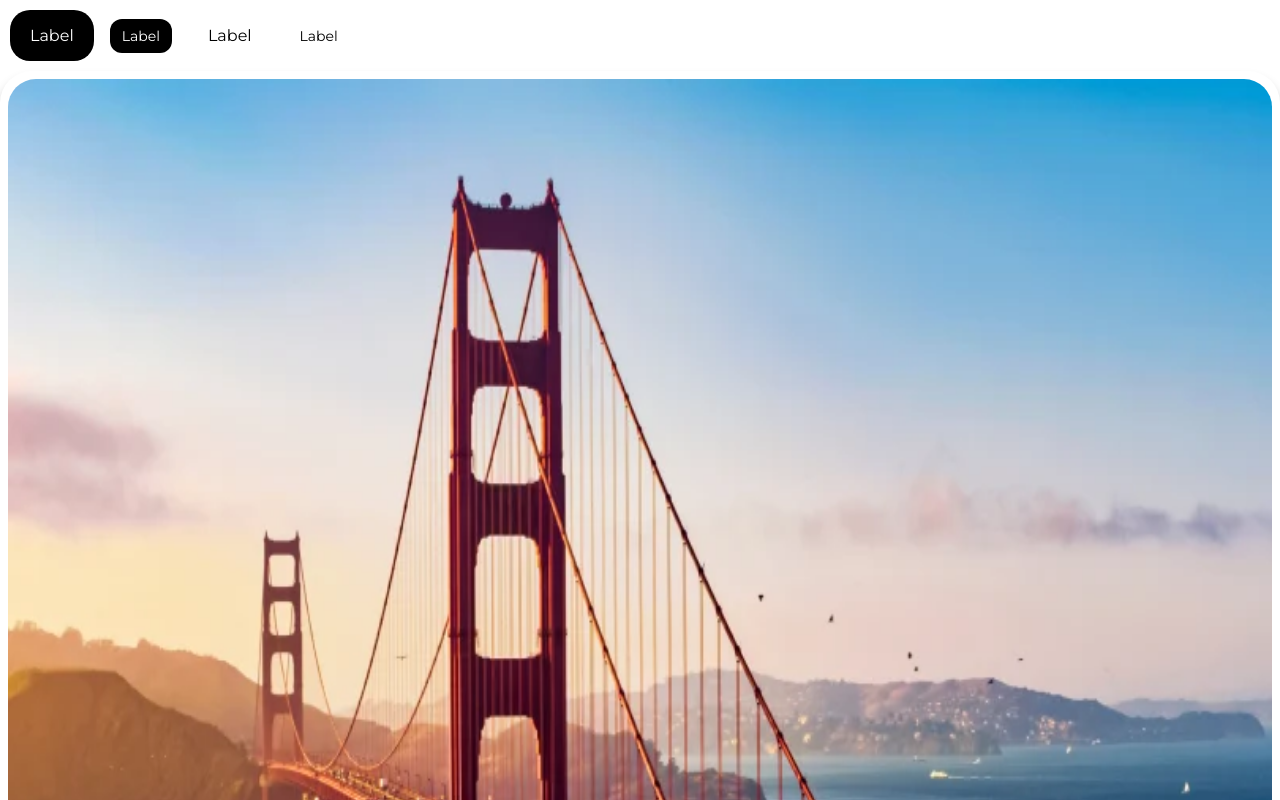
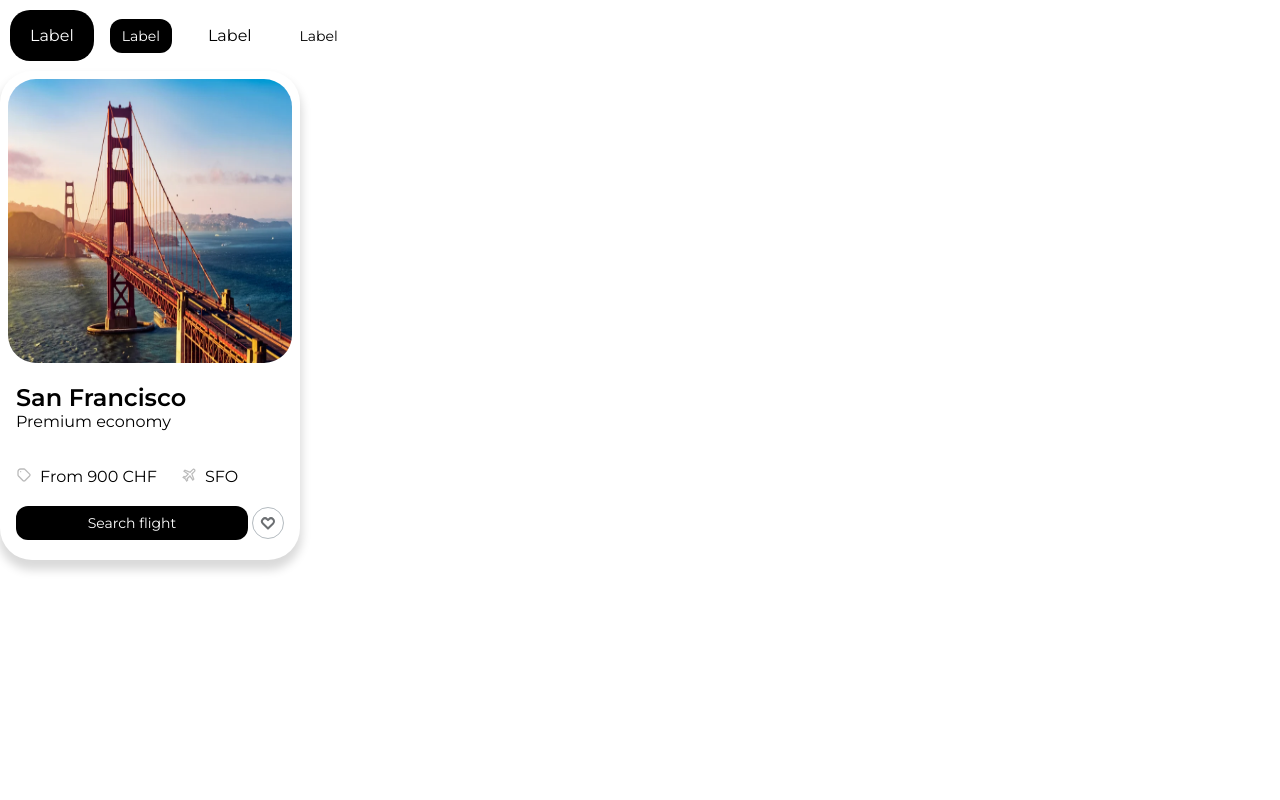
Before and after one commit to YoanBonjour/Evaluation-hebdomadaire, a website built with Parcel: page src/index.html in a window 1280 px wide. Shown: the top 800 px of the page. Built offline with nearby package versions, Linux system fonts and the light colour scheme.

Commit message:
card design

```diff
--- a/src/index.html
+++ b/src/index.html
@@ -26,9 +26,10 @@
           alt="San Francisco bridge"
           class="card-img"
         />
+        <div class="card-content">
           <div class="card-title">
-          <h2>San Francisco</h2>
-          <p>Premium economy</p>
+            <h3>San Francisco</h3>
+            <p class="body-3 regular">Premium economy</p>
           </div>
           <div class="card-infos">
             <div class="card-price">
@@ -37,7 +38,7 @@
                 alt="Ticket icon"
                 class="card-infos-icon"
               />
-            <p>From <span class="card-infos-bold">900 CHF</span></p>
+              <p>From 900 CHF</p>
             </div>
             <div class="card-airplane">
               <img
@@ -48,10 +49,9 @@
               <p class="card-infos-bold">SFO</p>
             </div>
           </div>
-      </div>
           <div class="card-cta">
             <button class="btn primary btn-small">Search flight</button>
-        <a href="#">
+            <a href="#" class="card-cta-like">
               <img
                 src="/src/img/svg/heart.svg"
                 alt="Heart icon"
@@ -60,6 +60,8 @@
             </a>
           </div>
         </div>
+      </div>
+    </div>
     <script src="js/main.js" type="module"></script>
   </body>
 </html>
--- a/src/scss/_variables.scss
+++ b/src/scss/_variables.scss
@@ -1,5 +1,8 @@
 :root {
   --primary-0: #fff;
+  --primary-500: #b4bbc0;
+  --primary-600: #6c6f72;
+  --primary-900: #000;
   --active-primary-900: #000;
   --active-primary-100: #fff;
   --hover-primary-900: #343434;
--- a/src/scss/main.scss
+++ b/src/scss/main.scss
@@ -10,3 +10,25 @@
   display: flex;
   gap: 16px;
 }
+
+a {
+  text-decoration: none;
+}
+.regular {
+  font-weight: 400;
+}
+
+.semibold {
+  font-weight: 600;
+}
+
+h3 {
+  font-family: Montserrat;
+  font-size: 1.5rem;
+  font-weight: 600;
+}
+
+p {
+  font-family: Montserrat;
+  font-size: 1rem;
+}
--- a/src/scss/modules/_btn.scss
+++ b/src/scss/modules/_btn.scss
@@ -1,7 +1,3 @@
-a {
-  text-decoration: none;
-}
-
 button {
   border: none;
   cursor: pointer;
@@ -18,7 +14,7 @@ button {
   font-style: normal;
   font-weight: 400;
   line-height: normal;
-  transition: background 0.2s ease-in-out;
+  transition: background 0.1s ease-in-out;
 }
 
 .btn-container {
--- a/src/scss/modules/_card.scss
+++ b/src/scss/modules/_card.scss
@@ -1,17 +1,30 @@
 .card-container {
+}
+
+h3 {
+  color: var(--Primary-900);
 }
 
 .card {
   display: flex;
   flex-direction: column;
-  width: 100%;
+  width: 300px;
   height: auto;
   padding: 8px;
-  align-items: center;
+  align-items: flex-start;
   gap: 16px;
   border-radius: 32px;
   background: var(--Primary-0);
   box-shadow: 0 8px 10px 2px rgba(0, 0, 0, 0.15);
+}
+
+.card-content {
+  display: flex;
+  width: 100%;
+  padding: 4px 8px 12px 8px;
+  flex-direction: column;
+  align-items: flex-start;
+  gap: 20px;
 }
 
 .card-img {
@@ -29,10 +42,42 @@
 .card-price,
 .card-airplane {
   display: flex;
+  width: auto;
+  gap: 8px;
 }
 
 .card-infos {
   display: flex;
-  gap: 8px;
+  gap: 24px;
   margin-top: 16px;
+  width: 100%;
 }
+
+.card-cta {
+  display: flex;
+  align-items: center;
+  gap: 4px;
+  align-self: stretch;
+}
+
+.card-infos-icon {
+  width: 16px;
+  height: 16px;
+  aspect-ratio: 1/1;
+}
+
+.card-cta .btn {
+  width: 100%;
+}
+
+.card-cta-like {
+  display: flex;
+  justify-content: center;
+  align-items: center;
+  aspect-ratio: 1/1;
+  border-radius: 50%;
+  border-radius: 64px;
+  width: 32px;
+  height: 32px;
+  border: 1px solid var(--primary-500);
+}
```
Lines whose indentation alone changed are shown as unchanged.
